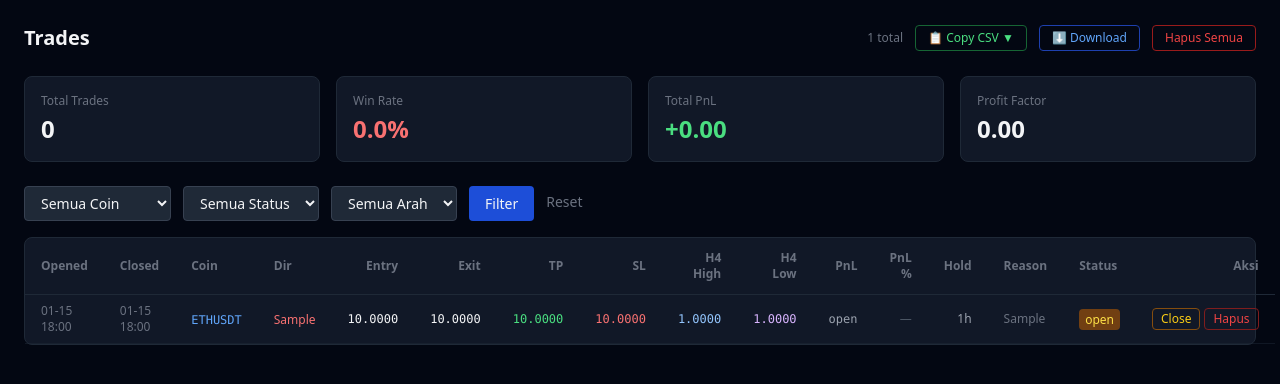
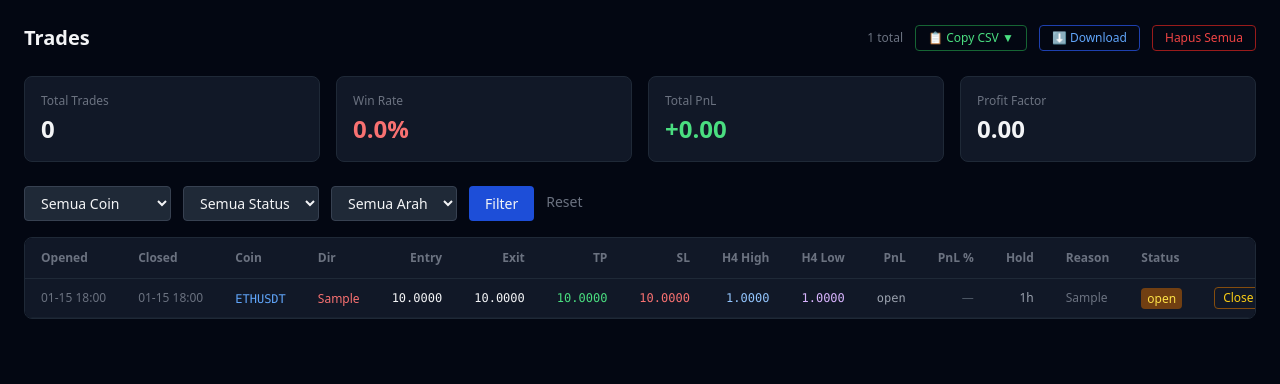
Before and after one commit to heathclif-cyber/swingtrade_v2, a Flask app: page /paper/trades in a window 1280 px wide. Shown: the part 49-433 px from the top of the page. Run offline with Flask 3, Linux system fonts and the light colour scheme; tables that the repository leaves empty hold one stand-in row (values such as "Sample post"); some libraries are stand-ins or nearby versions.

Commit message:
fix: tabel trades horizontal scroll overflow
Tambah overflow-x-auto + whitespace-nowrap agar tabel
16 kolom tidak keluar dari container.

Co-Authored-By: Claude Opus 4.7 <noreply@anthropic.com>

```diff
--- a/app/templates/trades.html
+++ b/app/templates/trades.html
@@ -80,8 +80,8 @@
   <a href="/paper/trades" class="text-gray-500 hover:text-gray-300 text-sm py-1.5">Reset</a>
 </form>
 
-<div class="bg-gray-900 rounded-lg border border-gray-800">
-  <table class="w-full">
+<div class="bg-gray-900 rounded-lg border border-gray-800 overflow-x-auto">
+  <table class="w-full text-nowrap">
     <thead>
       <tr class="text-gray-500 text-xs border-b border-gray-800">
         <th class="px-4 py-3 text-left">Opened</th>
```
